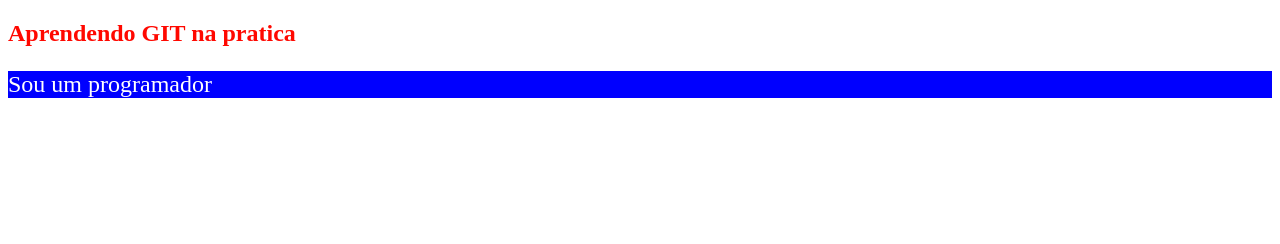
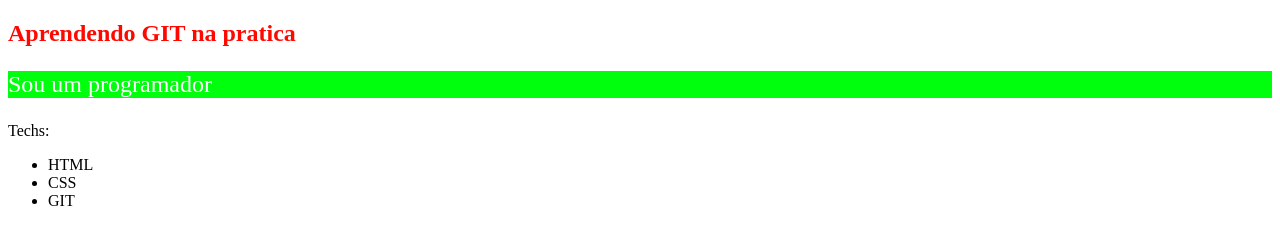
Before and after one commit to Danielaoliver/test-repo-github, a plain HTML site: page index.html in a window 1280 px wide. Drawn offline with Linux system fonts and the light colour scheme.

Commit message:
foi adicionado tecnologias

```diff
--- a/index.html
+++ b/index.html
@@ -1,13 +1,28 @@
 <!DOCTYPE html>
 <html lang="en">
+
 <head>
     <meta charset="UTF-8">
     <link rel="stylesheet" href="style.css">
     <meta name="viewport" content="width=device-width, initial-scale=1.0">
     <title>GIT & GITHUB</title>
 </head>
+
 <body>
     <h2>Aprendendo GIT na pratica</h2>
     <p>Sou um programador</p>
+
+    <span>Techs:</span>
+    <ul>
+        <li>
+            HTML
+        </li>
+    <li>
+        CSS
+    </li>
+    <li>
+        GIT
+        </li>
+    </ul>
 </body>
 </html>
--- a/style.css
+++ b/style.css
@@ -5,5 +5,5 @@
 p {
     font-size: 1.5rem;
     color: white;
-    background: blue;
+    background: #00ff0d;
 }
```
